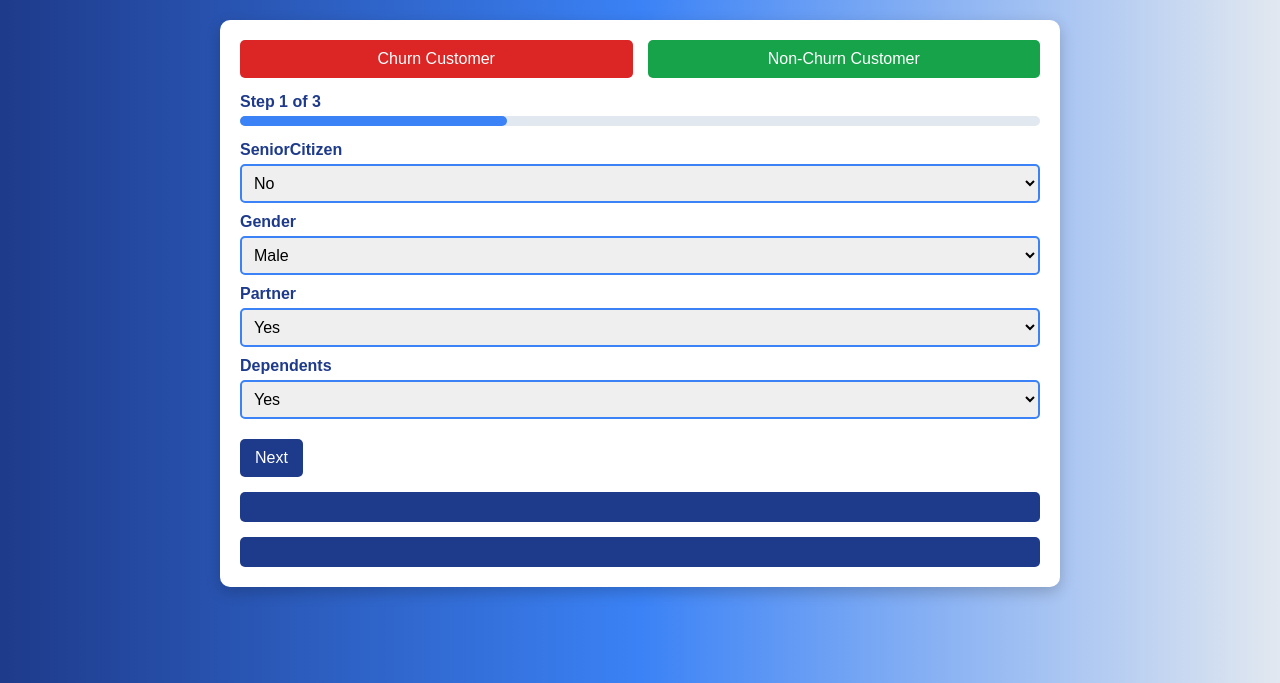
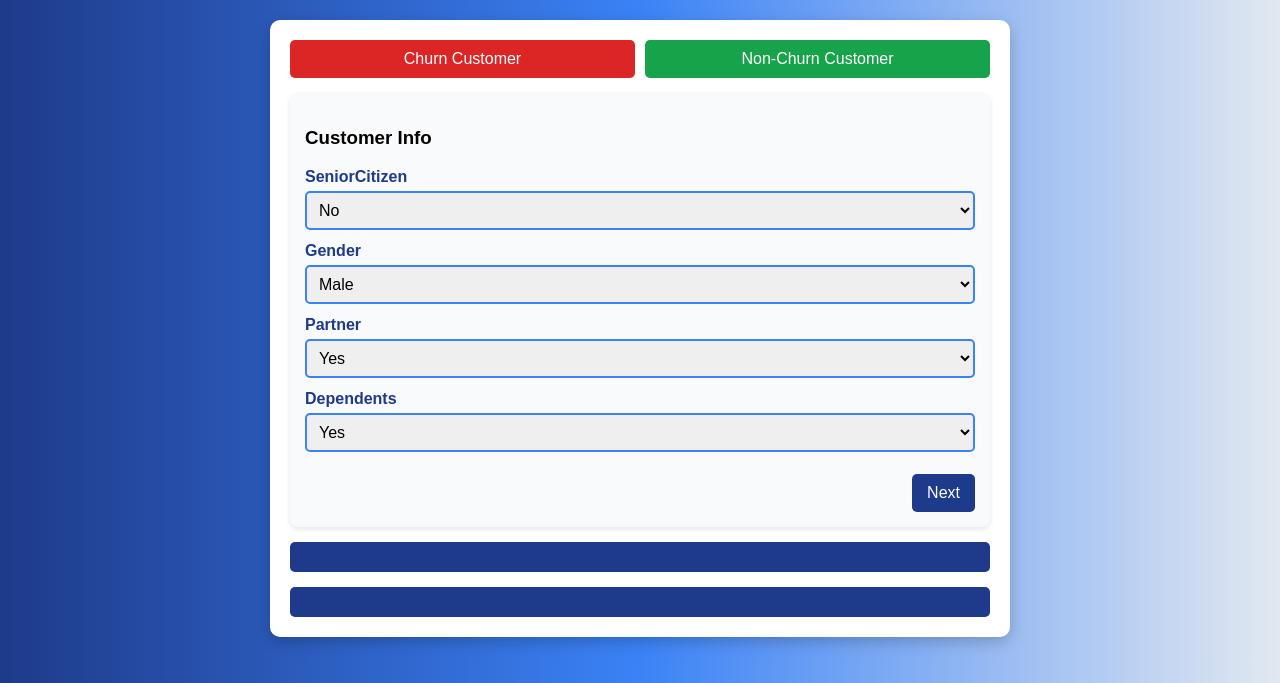
Before and after one commit to WAQARYOUSUF/TELECOM-RETENTION-THROUGH-CUSTOMER-CHURN-PREDICTION, a Flask app: page / in a window 1280 px wide. Shown: the part 117-800 px from the top of the page. Run offline with Flask 3, Linux system fonts and the light colour scheme; parts of the project's set-up code (start-up, migrations or seed data) failed here and were passed over.

Commit message:
Redesigned multi-step wizard with compact card layout and smooth scroll

```diff
--- a/templates/home.html
+++ b/templates/home.html
@@ -11,12 +11,16 @@ body {
     margin: 0;
     padding: 20px;
 }
-.header { text-align: center; color: white; margin-bottom: 20px; }
+.header {
+    text-align: center;
+    color: white;
+    margin-bottom: 20px;
+}
 .header h1 { margin-bottom: 5px; }
 .header h3 { font-weight: normal; font-size: 18px; }
 
 .container {
-    max-width: 800px;
+    max-width: 700px;
     margin: auto;
     background: white;
     border-radius: 10px;
@@ -24,38 +28,101 @@ body {
     box-shadow: 0 5px 15px rgba(0,0,0,0.2);
 }
 
-/* Step Indicator & Progress Bar */
-.step-indicator { font-weight: bold; margin-bottom: 5px; color: #1e3a8a; }
-.progress-container { width: 100%; background-color: #e2e8f0; border-radius: 5px; height: 10px; margin-bottom: 15px; }
-.progress-bar { height: 100%; width: 0%; background-color: #3b82f6; border-radius: 5px; transition: width 0.3s ease-in-out; }
+/* Step wizard */
+.step {
+    display: none;
+    padding: 15px 0;
+}
+.step.active { display: block; }
+.step-card {
+    background: #f9fafb;
+    border-radius: 8px;
+    padding: 15px;
+    margin-bottom: 15px;
+    box-shadow: 0 2px 5px rgba(0,0,0,0.1);
+}
 
-/* Form Steps */
-.step { display: none; }
-.form-group { display: flex; flex-direction: column; margin-bottom: 10px; }
-label { font-weight: bold; margin-bottom: 5px; color: #1e3a8a; }
-input, select { padding: 8px; font-size: 16px; border: 2px solid #3b82f6; border-radius: 5px; }
-input:focus, select:focus { border-color: #1e3a8a; outline: none; }
+label {
+    font-weight: bold;
+    margin-bottom: 5px;
+    display: block;
+    color: #1e3a8a;
+}
+input, select {
+    width: 100%;
+    padding: 8px;
+    margin-bottom: 12px;
+    border: 2px solid #3b82f6;
+    border-radius: 5px;
+    font-size: 16px;
+}
+input:focus, select:focus {
+    border-color: #1e3a8a;
+    outline: none;
+}
 
-/* Buttons */
-button { cursor: pointer; }
-.next-btn, .prev-btn, .submit-btn {
-    background-color: #1e3a8a;
+.prefill-buttons {
+    display: flex;
+    gap: 10px;
+    flex-wrap: wrap;
+    margin-bottom: 15px;
+}
+.prefill-btn {
+    flex: 1 1 45%;
+    padding: 10px;
+    font-size: 16px;
+    border-radius: 5px;
+    border: none;
+    cursor: pointer;
     color: white;
-    padding: 10px 15px;
-    font-size: 16px;
-    border: none;
-    border-radius: 5px;
-    margin-top: 10px;
 }
-.next-btn:hover, .prev-btn:hover, .submit-btn:hover { background-color: #163a6d; }
-.prefill-buttons { display: flex; gap: 15px; flex-wrap: wrap; margin-bottom: 15px; }
-.prefill-btn { flex: 1 1 45%; padding: 10px; font-size: 16px; border-radius: 5px; border: none; color: white; }
 .prefill-churn { background-color: #dc2626; }
 .prefill-nonchurn { background-color: #16a34a; }
 
-.output-box { background-color: #1e3a8a; color: white; padding: 15px; font-size: 18px; border-radius: 5px; margin-top: 15px; text-align: center; }
+.nav-btns {
+    display: flex;
+    justify-content: space-between;
+    margin-top: 10px;
+}
+.nav-btns button {
+    padding: 10px 15px;
+    font-size: 16px;
+    border-radius: 5px;
+    border: none;
+    cursor: pointer;
+    color: white;
+}
+.prev-btn { background-color: #6b7280; }
+.next-btn { background-color: #1e3a8a; }
+.next-btn:hover { background-color: #163a6d; }
+.prev-btn:hover { background-color: #4b5563; }
 
-@media(max-width: 700px) { .prefill-btn { flex: 1 1 100%; } }
+.submit-btn {
+    width: 100%;
+    background-color: #1e3a8a;
+    color: white;
+    padding: 12px;
+    font-size: 18px;
+    border: none;
+    border-radius: 5px;
+    cursor: pointer;
+    margin-top: 15px;
+}
+.submit-btn:hover { background-color: #163a6d; }
+
+.output-box {
+    background-color: #1e3a8a;
+    color: white;
+    padding: 15px;
+    font-size: 18px;
+    border-radius: 5px;
+    margin-top: 15px;
+    text-align: center;
+}
+
+@media(max-width:700px) {
+    .prefill-btn { flex: 1 1 100%; }
+}
 </style>
 </head>
 <body>
@@ -66,56 +133,83 @@ button { cursor: pointer; }
 </div>
 
 <div class="container">
-
     <div class="prefill-buttons">
         <button type="button" class="prefill-btn prefill-churn" onclick="fillChurn()">Churn Customer</button>
         <button type="button" class="prefill-btn prefill-nonchurn" onclick="fillNonChurn()">Non-Churn Customer</button>
     </div>
 
-    <!-- Step Indicator & Progress -->
-    <div class="step-indicator" id="stepIndicator">Step 1 of 3</div>
-    <div class="progress-container">
-        <div class="progress-bar" id="progressBar"></div>
-    </div>
+    <form method="POST" action="{{ url_for('predict') }}">
+        <!-- Step 1: Customer Info -->
+        <div class="step step-card active">
+            <h3>Customer Info</h3>
+            <label>SeniorCitizen</label>
+            <select id="query1" name="query1"><option value="0">No</option><option value="1">Yes</option></select>
 
-    <form method="POST" action="{{ url_for('predict') }}">
+            <label>Gender</label>
+            <select id="query4" name="query4"><option value="Male">Male</option><option value="Female">Female</option></select>
 
-        <!-- Step 1: Customer Info -->
-        <div class="step">
-            <div class="form-group"><label>SeniorCitizen</label><select id="query1" name="query1"><option value="0">No</option><option value="1">Yes</option></select></div>
-            <div class="form-group"><label>Gender</label><select id="query4" name="query4"><option value="Male">Male</option><option value="Female">Female</option></select></div>
-            <div class="form-group"><label>Partner</label><select id="query5" name="query5"><option value="Yes">Yes</option><option value="No">No</option></select></div>
-            <div class="form-group"><label>Dependents</label><select id="query6" name="query6"><option value="Yes">Yes</option><option value="No">No</option></select></div>
-            <button type="button" class="next-btn" onclick="nextStep()">Next</button>
+            <label>Partner</label>
+            <select id="query5" name="query5"><option value="Yes">Yes</option><option value="No">No</option></select>
+
+            <label>Dependents</label>
+            <select id="query6" name="query6"><option value="Yes">Yes</option><option value="No">No</option></select>
+
+            <div class="nav-btns">
+                <span></span>
+                <button type="button" class="next-btn" onclick="nextStep()">Next</button>
+            </div>
         </div>
 
         <!-- Step 2: Services -->
-        <div class="step">
-            <div class="form-group"><label>PhoneService</label><select id="query7" name="query7"><option value="Yes">Yes</option><option value="No">No</option></select></div>
-            <div class="form-group"><label>MultipleLines</label><select id="query8" name="query8"><option value="Yes">Yes</option><option value="No">No</option></select></div>
-            <div class="form-group"><label>InternetService</label><select id="query9" name="query9"><option value="DSL">DSL</option><option value="Fiber optic">Fiber optic</option><option value="No">No</option></select></div>
-            <div class="form-group"><label>OnlineSecurity</label><select id="query10" name="query10"><option value="Yes">Yes</option><option value="No">No</option></select></div>
-            <div class="form-group"><label>OnlineBackup</label><select id="query11" name="query11"><option value="Yes">Yes</option><option value="No">No</option></select></div>
-            <div class="form-group"><label>DeviceProtection</label><select id="query12" name="query12"><option value="Yes">Yes</option><option value="No">No</option></select></div>
-            <div class="form-group"><label>TechSupport</label><select id="query13" name="query13"><option value="Yes">Yes</option><option value="No">No</option></select></div>
-            <div class="form-group"><label>StreamingTV</label><select id="query14" name="query14"><option value="Yes">Yes</option><option value="No">No</option></select></div>
-            <div class="form-group"><label>StreamingMovies</label><select id="query15" name="query15"><option value="Yes">Yes</option><option value="No">No</option></select></div>
-            <button type="button" class="prev-btn" onclick="prevStep()">Previous</button>
-            <button type="button" class="next-btn" onclick="nextStep()">Next</button>
+        <div class="step step-card">
+            <h3>Services</h3>
+            <label>PhoneService</label>
+            <select id="query7" name="query7"><option value="Yes">Yes</option><option value="No">No</option></select>
+
+            <label>MultipleLines</label>
+            <select id="query8" name="query8"><option value="Yes">Yes</option><option value="No">No</option></select>
+
+            <label>InternetService</label>
+            <select id="query9" name="query9"><option value="DSL">DSL</option><option value="Fiber optic">Fiber optic</option><option value="No">No</option></select>
+
+            <label>OnlineSecurity</label>
+            <select id="query10" name="query10"><option value="Yes">Yes</option><option value="No">No</option></select>
+
+            <label>OnlineBackup</label>
+            <select id="query11" name="query11"><option value="Yes">Yes</option><option value="No">No</option></select>
+
+            <div class="nav-btns">
+                <button type="button" class="prev-btn" onclick="prevStep()">Previous</button>
+                <button type="button" class="next-btn" onclick="nextStep()">Next</button>
+            </div>
         </div>
 
         <!-- Step 3: Billing & Contract -->
-        <div class="step">
-            <div class="form-group"><label>Contract</label><select id="query16" name="query16"><option value="Month-to-month">Month-to-month</option><option value="One year">One year</option><option value="Two year">Two year</option></select></div>
-            <div class="form-group"><label>PaperlessBilling</label><select id="query17" name="query17"><option value="Yes">Yes</option><option value="No">No</option></select></div>
-            <div class="form-group"><label>PaymentMethod</label><select id="query18" name="query18"><option value="Electronic check">Electronic check</option><option value="Mailed check">Mailed check</option><option value="Bank transfer">Bank transfer</option><option value="Credit card">Credit card</option></select></div>
-            <div class="form-group"><label>MonthlyCharges</label><input type="number" id="query2" name="query2" required></div>
-            <div class="form-group"><label>TotalCharges</label><input type="number" id="query3" name="query3" required></div>
-            <div class="form-group"><label>Tenure</label><input type="number" id="query19" name="query19" required></div>
-            <button type="button" class="prev-btn" onclick="prevStep()">Previous</button>
-            <button type="submit" class="submit-btn">Submit</button>
+        <div class="step step-card">
+            <h3>Billing & Contract</h3>
+            <label>Contract</label>
+            <select id="query16" name="query16"><option value="Month-to-month">Month-to-month</option><option value="One year">One year</option><option value="Two year">Two year</option></select>
+
+            <label>PaperlessBilling</label>
+            <select id="query17" name="query17"><option value="Yes">Yes</option><option value="No">No</option></select>
+
+            <label>PaymentMethod</label>
+            <select id="query18" name="query18"><option value="Electronic check">Electronic check</option><option value="Mailed check">Mailed check</option><option value="Bank transfer">Bank transfer</option><option value="Credit card">Credit card</option></select>
+
+            <label>MonthlyCharges</label>
+            <input type="number" id="query2" name="query2" required>
+
+            <label>TotalCharges</label>
+            <input type="number" id="query3" name="query3" required>
+
+            <label>Tenure</label>
+            <input type="number" id="query19" name="query19" required>
+
+            <div class="nav-btns">
+                <button type="button" class="prev-btn" onclick="prevStep()">Previous</button>
+                <button type="submit" class="submit-btn">Submit</button>
+            </div>
         </div>
-
     </form>
 
     <div id="output1" class="output-box">{{ output1 }}</div>
@@ -123,98 +217,82 @@ button { cursor: pointer; }
 </div>
 
 <script>
-var currentStep = 0;
-showStep(currentStep);
-
+let currentStep = 0;
 function showStep(n) {
-    var steps = document.getElementsByClassName("step");
-    steps[n].style.display = "block";
-
-    // Progress bar
-    var progress = ((n+1)/steps.length)*100;
-    document.getElementById("progressBar").style.width = progress+"%";
-    document.getElementById("stepIndicator").innerText = "Step "+(n+1)+" of "+steps.length;
-
-    // Hide other steps
-    for(var i=0;i<steps.length;i++){
-        if(i!=n) steps[i].style.display="none";
-    }
+    const steps = document.getElementsByClassName("step");
+    for (let i=0; i<steps.length; i++) steps[i].classList.remove("active");
+    steps[n].classList.add("active");
 }
-
 function nextStep() {
-    var steps = document.getElementsByClassName("step");
+    const steps = document.getElementsByClassName("step");
     if(currentStep < steps.length-1) {
         currentStep++;
         showStep(currentStep);
-        window.scrollTo({ top: 0, behavior: 'smooth' }); // auto scroll to top
+        window.scrollTo({top:0, behavior:'smooth'});
     }
 }
-
 function prevStep() {
     if(currentStep > 0) {
         currentStep--;
         showStep(currentStep);
-        window.scrollTo({ top: 0, behavior: 'smooth' }); // auto scroll to top
+        window.scrollTo({top:0, behavior:'smooth'});
     }
 }
 
+// Pre-fill buttons
+function fillChurn() {
+    document.getElementById("query1").value="1";
+    document.getElementById("query2").value=90;
+    document.getElementById("query3").value=4000;
+    document.getElementById("query4").value="Female";
+    document.getElementById("query5").value="No";
+    document.getElementById("query6").value="No";
+    document.getElementById("query7").value="Yes";
+    document.getElementById("query8").value="No";
+    document.getElementById("query9").value="Fiber optic";
+    document.getElementById("query10").value="No";
+    document.getElementById("query11").value="No";
+    document.getElementById("query16").value="Month-to-month";
+    document.getElementById("query17").value="Yes";
+    document.getElementById("query18").value="Electronic check";
+    document.getElementById("query19").value=5;
+}
+
+function fillNonChurn() {
+    document.getElementById("query1").value="0";
+    document.getElementById("query2").value=40;
+    document.getElementById("query3").value=1200;
+    document.getElementById("query4").value="Male";
+    document.getElementById("query5").value="Yes";
+    document.getElementById("query6").value="Yes";
+    document.getElementById("query7").value="Yes";
+    document.getElementById("query8").value="Yes";
+    document.getElementById("query9").value="DSL";
+    document.getElementById("query10").value="Yes";
+    document.getElementById("query11").value="Yes";
+    document.getElementById("query16").value="Two year";
+    document.getElementById("query17").value="No";
+    document.getElementById("query18").value="Bank transfer";
+    document.getElementById("query19").value=36;
+}
 
 // Color-coded output
 function setOutputColor() {
     const outputDiv = document.getElementById("output1");
-    if (!outputDiv) return;
+    if(!outputDiv) return;
     const text = outputDiv.innerText.toLowerCase();
-    if(text.includes("likely to be churned")) outputDiv.style.backgroundColor="#dc2626";
-    else if(text.includes("likely to continue")) outputDiv.style.backgroundColor="#16a34a";
-    else outputDiv.style.backgroundColor="#1e3a8a";
-    outputDiv.style.color="white";
+    if(text.includes("likely to be churned")) {
+        outputDiv.style.backgroundColor="#dc2626";
+        outputDiv.style.color="white";
+    } else if(text.includes("likely to continue")) {
+        outputDiv.style.backgroundColor="#16a34a";
+        outputDiv.style.color="white";
+    } else {
+        outputDiv.style.backgroundColor="#1e3a8a";
+        outputDiv.style.color="white";
+    }
 }
 setOutputColor();
-
-// Pre-fill buttons
-function fillChurn() {
-    document.getElementById("query1").value = "1";
-    document.getElementById("query2").value = 90;
-    document.getElementById("query3").value = 4000;
-    document.getElementById("query4").value = "Female";
-    document.getElementById("query5").value = "No";
-    document.getElementById("query6").value = "No";
-    document.getElementById("query7").value = "Yes";
-    document.getElementById("query8").value = "No";
-    document.getElementById("query9").value = "Fiber optic";
-    document.getElementById("query10").value = "No";
-    document.getElementById("query11").value = "No";
-    document.getElementById("query12").value = "No";
-    document.getElementById("query13").value = "No";
-    document.getElementById("query14").value = "Yes";
-    document.getElementById("query15").value = "Yes";
-    document.getElementById("query16").value = "Month-to-month";
-    document.getElementById("query17").value = "Yes";
-    document.getElementById("query18").value = "Electronic check";
-    document.getElementById("query19").value = 5;
-}
-
-function fillNonChurn() {
-    document.getElementById("query1").value = "0";
-    document.getElementById("query2").value = 40;
-    document.getElementById("query3").value = 1200;
-    document.getElementById("query4").value = "Male";
-    document.getElementById("query5").value = "Yes";
-    document.getElementById("query6").value = "Yes";
-    document.getElementById("query7").value = "Yes";
-    document.getElementById("query8").value = "Yes";
-    document.getElementById("query9").value = "DSL";
-    document.getElementById("query10").value = "Yes";
-    document.getElementById("query11").value = "Yes";
-    document.getElementById("query12").value = "Yes";
-    document.getElementById("query13").value = "Yes";
-    document.getElementById("query14").value = "No";
-    document.getElementById("query15").value = "No";
-    document.getElementById("query16").value = "Two year";
-    document.getElementById("query17").value = "No";
-    document.getElementById("query18").value = "Bank transfer";
-    document.getElementById("query19").value = 36;
-}
 </script>
 
 </body>
```
